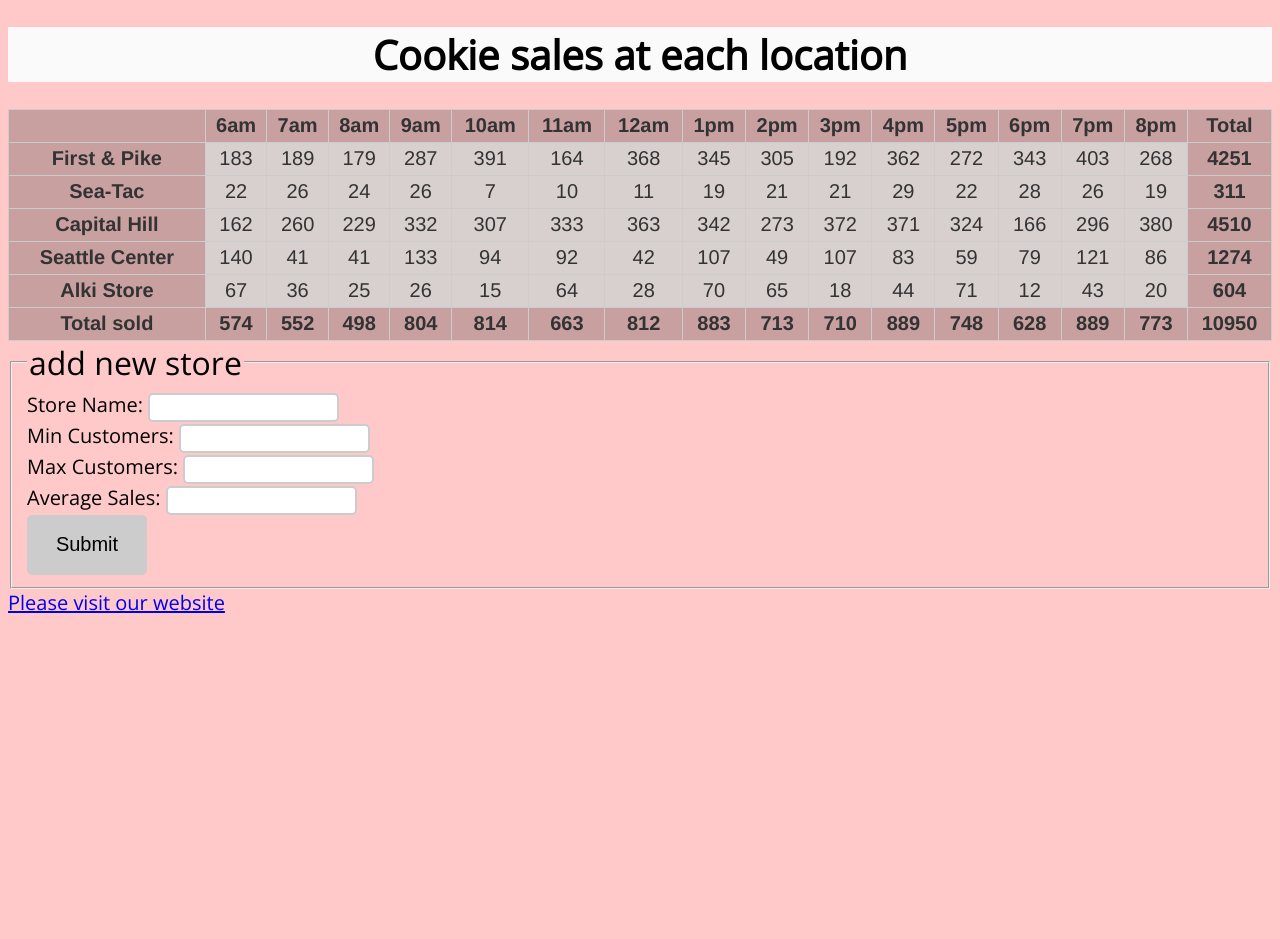
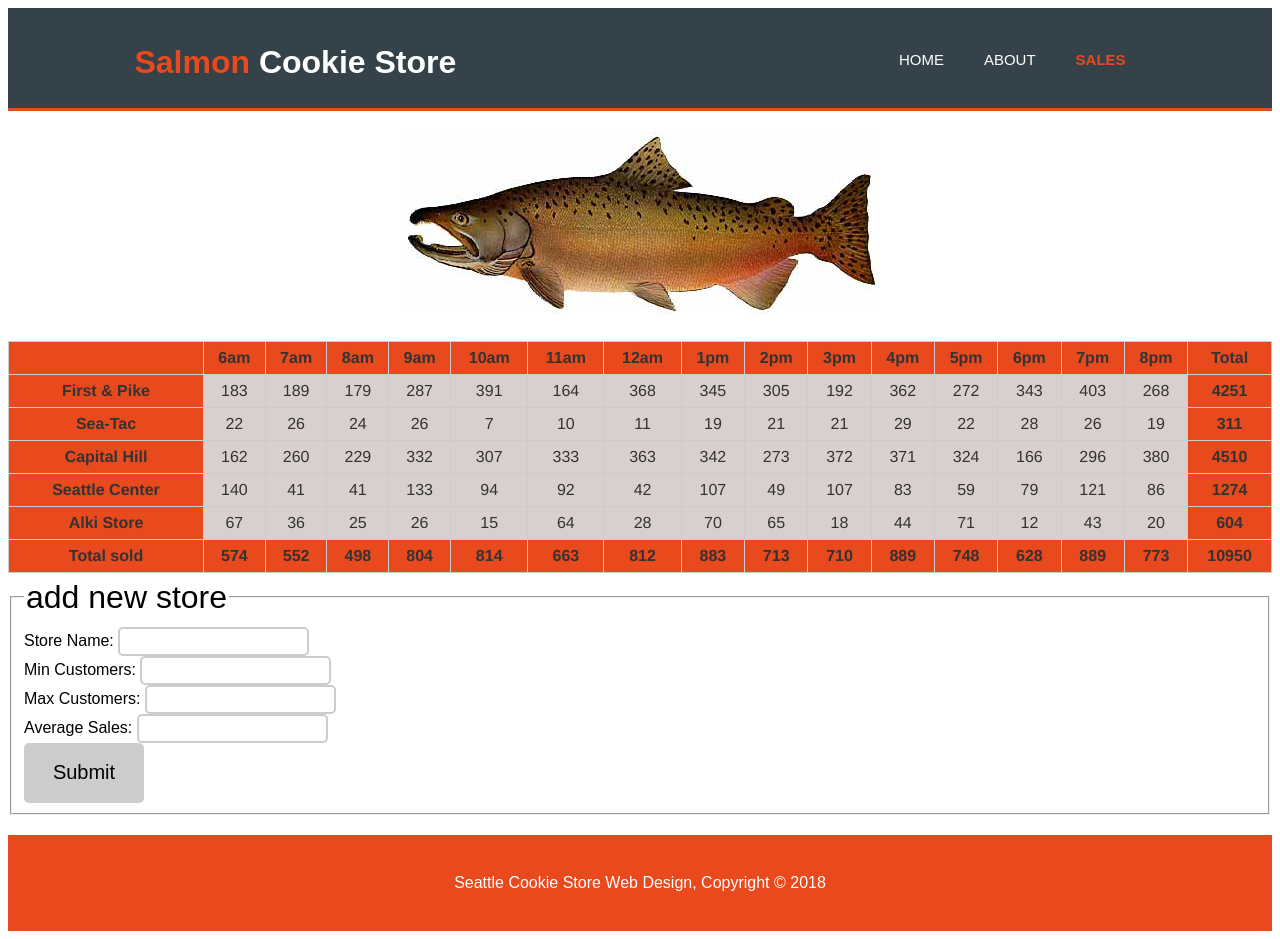
Before and after one commit to RomikGood/cookie-stand, a plain HTML site: page sales.html in a window 1280 px wide. Before the commit the page ends 800 px from the top, so only its background shows below. Drawn offline with nearby package versions, Linux system fonts and the light colour scheme.

Commit message:
finished website

```diff
--- a/sales.html
+++ b/sales.html
@@ -8,12 +8,30 @@
   <link href="style-sales.css" type="text/css" rel="stylesheet" />
 </head>
 <body>
-<h1>Cookie sales at each location</h1>
+    <header>
+        <div class = "container">
+          <div id = "branding">
+            <h1><span class="highlight">Salmon</span> Cookie Store</h1>
+          </div>
+          <nav>
+            <ul>
+              <li><a href="index.html">Home</a></li>
+              <li><a href="about.html">About</a></li>
+              <li class="current"><a href="sales.html">Sales</a></li>
+            </ul>
+          </nav>
+        </div>
+      </header>
+
+
+
+  <div id="main">
+      <img src="img/chinook.jpg" alt="">
+  </div>
+
 
 <table id="cookieStore">
-
 </table>
-
 <form id="add-store">
 <fieldset>
   <legend style="font-size:32px">add new store</legend>
@@ -29,8 +47,12 @@
 </fieldset>
 </form>
 
+<footer>
+    <p>
+      Seattle Cookie Store Web Design, Copyright &copy; 2018
+    </p>
+</footer>
 
-<a href="index.html">Please visit our website</a>
 
 <script src="app.js"></script>
 </body>
--- a/style-sales.css
+++ b/style-sales.css
@@ -1,39 +1,74 @@
 @import url(https://fonts.googleapis.com/css?family=Open+Sans);
 
 
-body{
-  font-family:  'Open Sans',serif;
-  background-color:rgba(255, 0, 0, 0.212) ;
-  font-size: 20px
+body {
+  font-family: Arial, Helvetica, sans-serif;
+  font: 15px;
+  line-height: 1.5;
+  background-color: #ffffff;
 }
-h1{
-  background: #FAFAFA; /* Lighter grey background */
-  text-align: center; /* Center our text */
-
+.container {
+  width: 80%;
+  margin: auto;
+  overflow: hidden;
 }
 
-h2 {
-  color:rgb(100, 39, 39);
-  display: flex;
-  font-size: 25px;
+/*header*/
+header{
+  background: #35424a;
+  color: #ffffff;
+  padding-top:30px;
+  min-height: 70px;
+  border-bottom: #e8491d 3px solid;
+}
 
 
- }
- ul {
-   display:flex;
-   flex-direction: column;
-   float: left;
-   padding: 30px;
-   border: 5px navy;
-   font-weight: bold
+header a {
+  color: #ffffff;
+  text-decoration: none;
+  text-transform: uppercase;
+  font-size: 15px;
+}
 
- }
+header ul {
+  margin: 0;
+  padding: 0;
+}
 
- li {
-   font-size: 20px;
-   background-color: palegreen;
+header li {
+  float: left;
+  display: inline;
+  padding: 0 20px 0 20px;
+}
 
- }
+header #branding {
+  float: left;
+}
+
+header #branding h1 {
+  margin: 0;
+}
+
+header nav {
+  float: right;
+  margin-top: 10px;
+}
+
+header .highlight, header .current a{
+  color: #e8491d;
+  font-weight: bold;
+}
+header a:hover{
+  color: #cccccc;
+  font-weight: bold;
+}
+
+#main {
+  text-align: center;
+  padding: 20px;
+}
+
+
 
  table {
   color: #333;
@@ -48,7 +83,7 @@ h2 {
 td, th { border: 1px solid #CCC; height: 30px; }
 
 th {
-  background: rgb(201, 160, 160);
+  background:#e8491d;
   font-weight: bold;
 
 }
@@ -58,11 +93,7 @@ td {
   text-align: center;
 }
 
-p {
-  font-family: Verdana, Geneva, Tahoma, sans-serif;
-  font-size: 40px;
-  padding:25px 25px;
-}
+
 input[type=submit] {
   width: 6em;  height: 3em;
   padding:3px 3px;
@@ -80,3 +111,12 @@ input[type=text], [type=number] {
   -webkit-border-radius: 5px;
   border-radius: 5px;
 }
+
+footer {
+  padding: 20px;
+  margin-top: 20px;
+  color: #ffffff;
+  background-color: #e8491d;
+  text-align: center;
+
+}
--- /dev/null
+++ b/style.css
@@ -0,0 +1,131 @@
+body {
+  font-family: Arial, Helvetica, sans-serif;
+  font: 15px;
+  line-height: 1.5;
+  background-color: #f4f4f4;
+}
+
+/*Global stuff*/
+.container {
+  width: 80%;
+  margin: auto;
+  overflow: hidden;
+}
+ul {
+  margin: 0;
+  padding: 0;
+}
+
+/*header*/
+header{
+  background: #35424a;
+  color: #ffffff;
+  padding-top:30px;
+  min-height: 70px;
+  border-bottom: #e8491d 3px solid;
+}
+
+header a {
+  color: #ffffff;
+  text-decoration: none;
+  text-transform: uppercase;
+  font-size: 15px;
+}
+
+
+header li {
+  float: left;
+  display: inline;
+  padding: 0 20px 0 20px;
+}
+
+header #branding {
+  float: left;
+}
+
+header #branding h1 {
+  margin: 0;
+}
+
+header nav {
+  float: right;
+  margin-top: 10px;
+}
+
+header .highlight, header .current a{
+  color: #e8491d;
+  font-weight: bold;
+}
+header a:hover{
+  color: #cccccc;
+  font-weight: bold;
+}
+
+/*showcase */
+#showcase {
+  min-height: 400px;
+  background: white;
+  text-align: center;
+  color: #e8491d;
+}
+
+#showcase h1 {
+  margin-top: 50px;
+  font-size: 50px;
+  margin-bottom: 10px;
+}
+#showcase p{
+  font-size: 20px;
+  color: #35424a;
+}
+
+
+/* 5 boxes */
+
+#boxes {
+  margin-top: 20px;
+}
+
+#boxes .box{
+  float: left;
+  text-align: center;
+  width: 20%;
+  padding: 10px;
+}
+
+#boxes .box img {
+  width: 140px;
+}
+#boxes .box h3 {
+  color: #e8491d;
+}
+
+footer {
+  padding: 20px;
+  margin-top: 20px;
+  color: #ffffff;
+  background-color: #e8491d;
+  text-align: center;
+
+}
+
+
+/* about boxes*/
+
+#loc-boxes {
+  margin-top: 20px;
+}
+
+#loc-boxes .box{
+  float: left;
+  text-align: center;
+  width: 17%;
+  padding: 10px;
+}
+
+#loc-boxes .box img {
+  width: 140px;
+}
+#loc-boxes .box h3 {
+  color: #e8491d;
+}
```
Also changed, not shown: about.html (added, +95 -0 lines), index.html (+71 -1 lines), img/Capital.jpg, img/Center.jpg (deleted), img/Center1.jpg (added), img/Public.jpg (added), img/pike.png (deleted).
